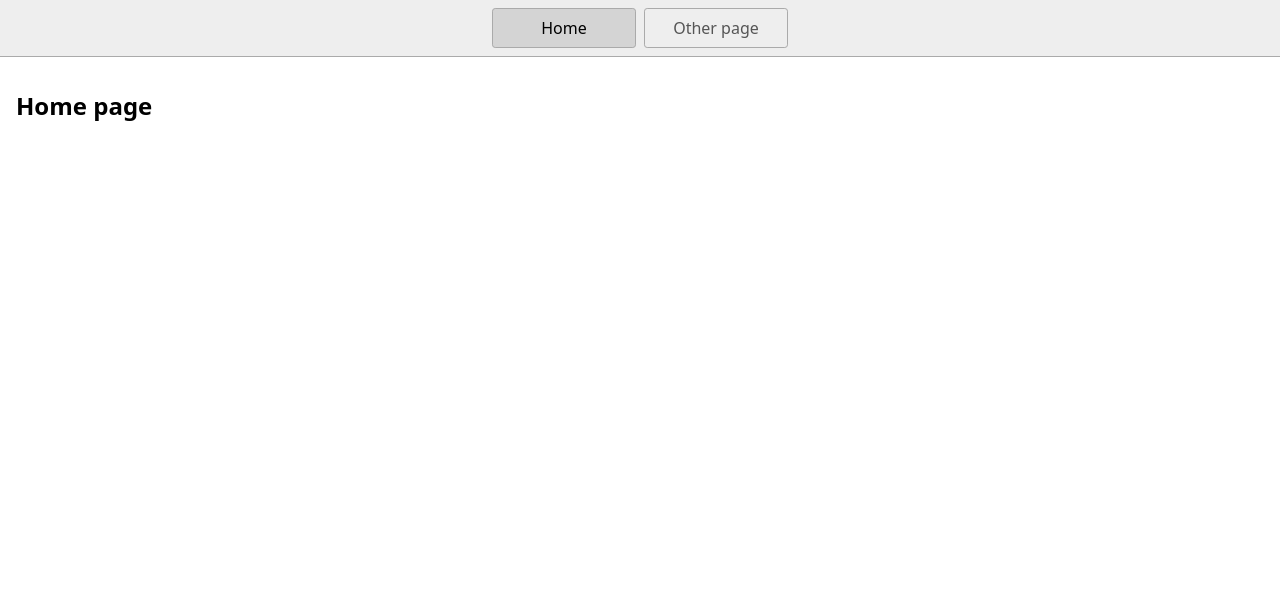
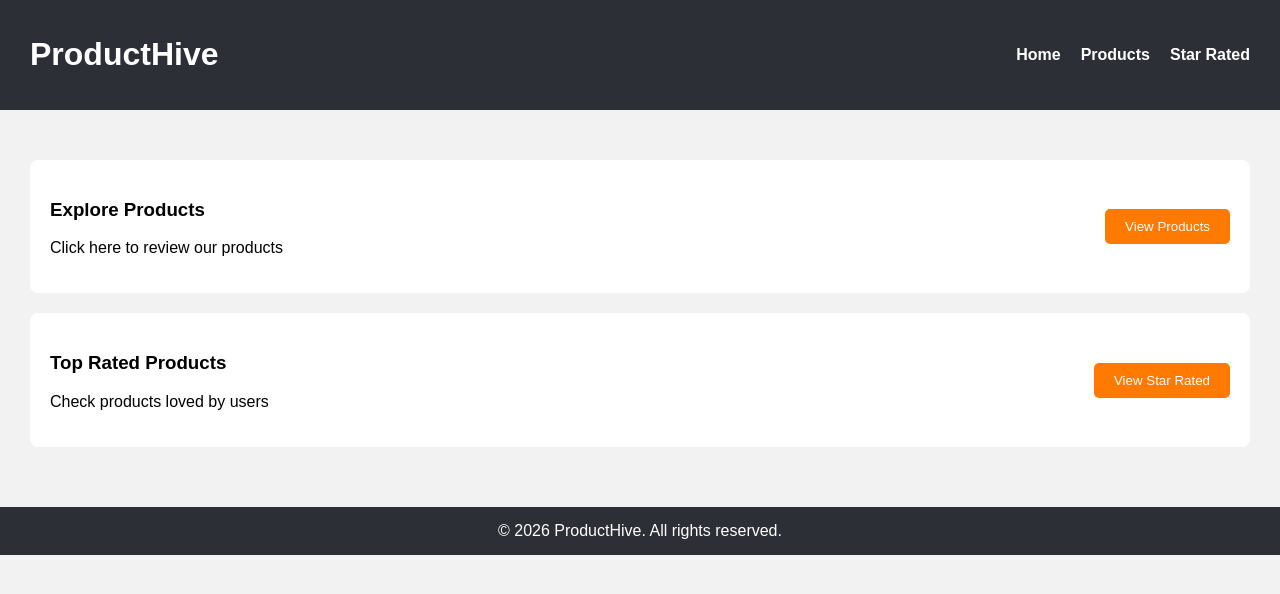
Before and after one commit to prachihinger/producthive, a website: page index.html in a window 1280 px wide. Drawn offline with Linux system fonts and the light colour scheme.

Commit message:
product hive

```diff
--- a/index.html
+++ b/index.html
@@ -1,23 +1,39 @@
 <!DOCTYPE html>
-<html lang="en">
+<html>
 <head>
-    <title>Home</title>
-    <meta charset="UTF-8" />
-    <meta name="viewport" content="width=device-width" />
-    <!--
-      Need a visual blank slate?
-      Remove all code in `styles.css`!
-    -->
-    <link rel="stylesheet" href="styles.css" />
-    <script type="module" src="script.js"></script>
+<title>ProductHive</title>
+<link rel="stylesheet" href="style.css">
 </head>
 <body>
+<header>
+<h1>ProductHive</h1>
 <nav>
-      <a href="/" aria-current="page">Home</a>
-      <a href="/page2.html">Other page</a>
+<ul>
+<li><a href="index.html">Home</a></li>
+<li><a href="products.html">Products</a></li>
+<li><a href="star-rated.html">Star Rated</a></li>
+</ul>
 </nav>
+</header>
 <main>
-      <h1>Home page</h1>
+<div class="section-box">
+<div>
+<h3>Explore Products</h3>
+<p>Click here to review our products</p>
+</div>
+<a href="products.html"><button>View Products</button></a>
+</div>
+<div class="section-box">
+<div>
+<h3>Top Rated Products</h3>
+<p>Check products loved by users</p>
+</div>
+<a href="star-rated.html">
+<button>View Star Rated</button></a>
+</div>
 </main>
+<footer>
+© 2026 ProductHive. All rights reserved.
+</footer>
 </body>
 </html>
--- a/script.js
+++ /dev/null
@@ -1 +0,0 @@
-console.log('Hello!');
--- /dev/null
+++ b/style.css
@@ -0,0 +1,103 @@
+body{
+  font-family: Arial, sans-serif;
+  margin:0;
+  background:#f2f2f2;
+  }
+
+  header{
+  background:#2c2f36;
+  color:white;
+  padding:15px 30px;
+  display:flex;
+  justify-content:space-between;
+  align-items:center;
+  }
+
+  nav ul{
+  display:flex;
+  gap:20px;
+  list-style:none;
+  }
+
+  nav a{
+  color:white;
+  text-decoration:none;
+  font-weight:bold;
+  }
+
+  nav a:hover{
+  color:#ff9800;
+  }
+
+  main{
+  padding:30px;
+  }
+
+  /* Banner */
+  .banner{
+  width:100%;
+  height:250px;
+  object-fit:cover;
+  border-radius:10px;
+  }
+
+  /* Sections */
+  .section-box{
+  background:white;
+  padding:20px;
+  margin-top:20px;
+  border-radius:8px;
+  display:flex;
+  justify-content:space-between;
+  align-items:center;
+  }
+
+  /* Button */
+  button{
+  background:#ff7a00;
+  color:white;
+  border:none;
+  padding:10px 20px;
+  border-radius:5px;
+  cursor:pointer;
+  }
+
+  button:hover{
+  background:#e66a00;
+  }
+
+  /* Product Grid */
+  .products{
+  display:grid;
+  grid-template-columns:repeat(2,1fr);
+  gap:20px;
+  margin-top:20px;
+  }
+
+  /* Cards */
+  .card{
+  background:white;
+  padding:15px;
+  border-radius:8px;
+  box-shadow:0 0 10px rgba(0,0,0,0.1);
+  display:flex;
+  gap:15px;
+  align-items:center;
+  }
+
+  /* Product Images */
+  .card img{
+  width:120px;
+  height:120px;
+  object-fit:cover;
+  border-radius:8px;
+  }
+
+  /* Footer */
+  footer{
+  background:#2c2f36;
+  color:white;
+  text-align:center;
+  padding:15px;
+  margin-top:30px;
+  }
--- a/styles.css
+++ /dev/null
@@ -1,46 +0,0 @@
-* {
-  box-sizing: border-box;
-}
-
-body {
-  margin: 0;
-  font-family: system-ui, sans-serif;
-  color: black;
-  background-color: white;
-}
-
-nav {
-  display: flex;
-  flex-wrap: wrap;
-  align-items: center;
-  justify-content: center;
-  padding: 0.5rem;
-  gap: 0.5rem;
-  border-bottom: solid 1px #aaa;
-  background-color: #eee;
-}
-
-nav a {
-  display: inline-block;
-  min-width: 9rem;
-  padding: 0.5rem;
-  border-radius: 0.2rem;
-  border: solid 1px #aaa;
-  text-align: center;
-  text-decoration: none;
-  color: #555;
-}
-
-nav a[aria-current='page'] {
-  color: #000;
-  background-color: #d4d4d4;
-}
-
-main {
-  padding: 1rem;
-}
-
-h1 {
-  font-weight: bold;
-  font-size: 1.5rem;
-}
```
Also changed, not shown: details.html (added, +61 -0 lines), page2.html (deleted, +0 -19 lines), products.html (added, +72 -0 lines), star-rated.html (added, +50 -0 lines), 1 other file. Lines whose indentation alone changed are shown as unchanged.
